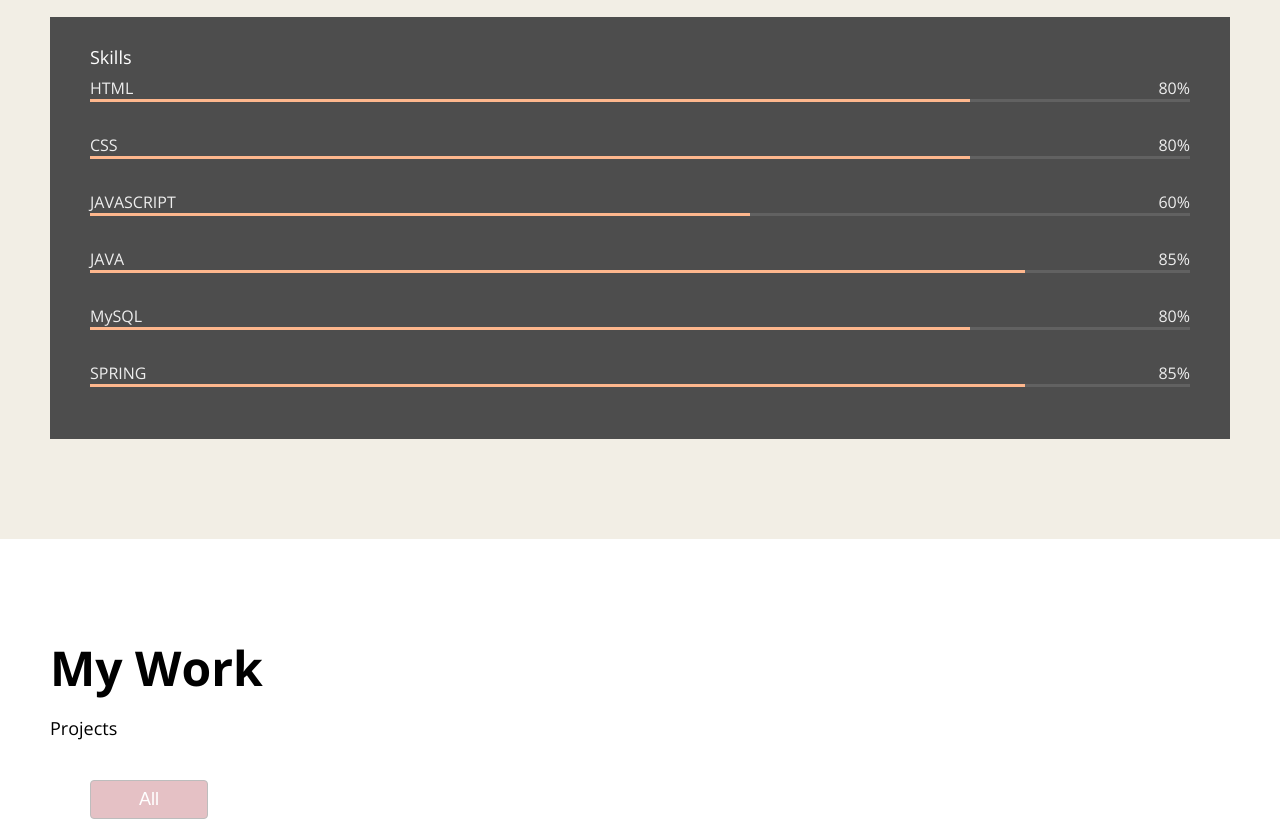
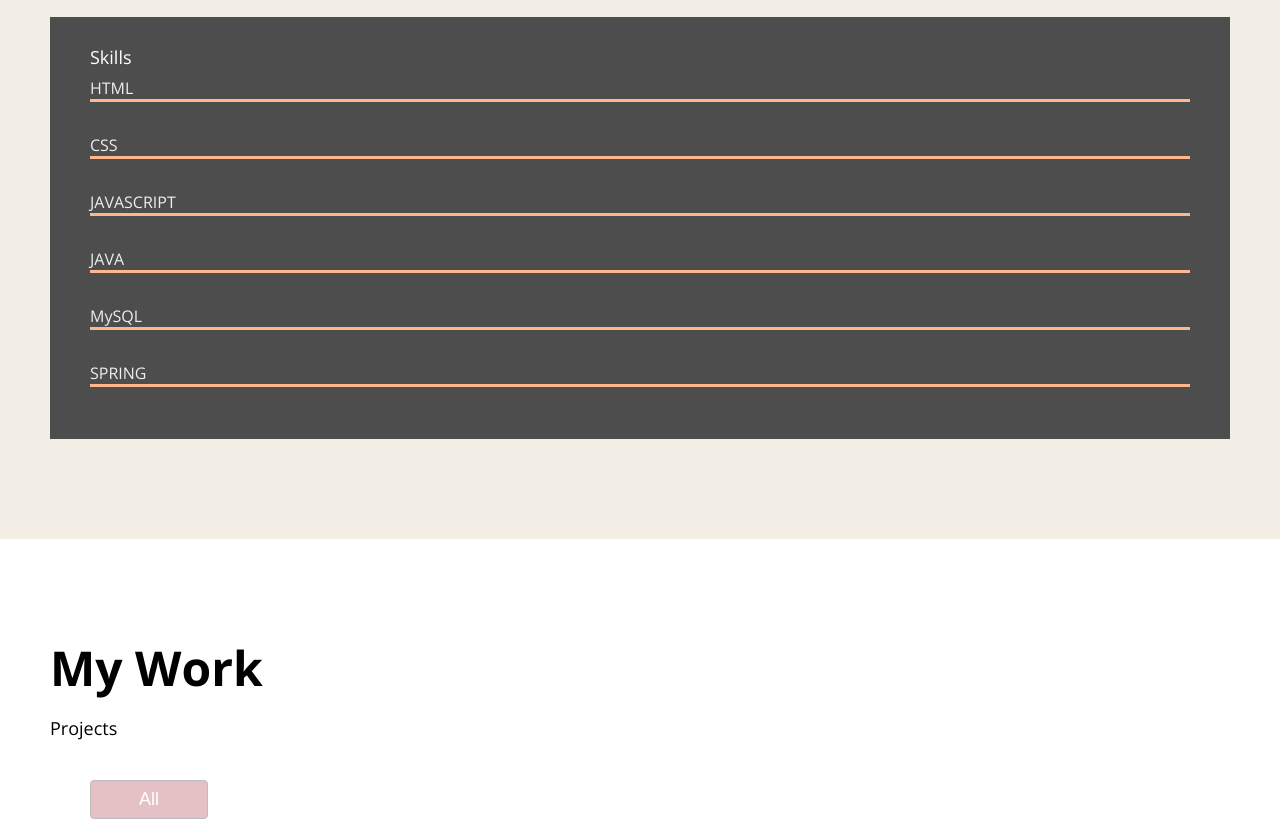
Before and after one commit to dyanilove/dyanilove.github.io, a plain HTML site: page index.html in a window 1280 px wide. Shown: the part 2163-3000 px from the top of the page. Drawn offline with nearby package versions, Linux system fonts and the light colour scheme.

Commit message:
portfolio

```diff
--- a/index.html
+++ b/index.html
@@ -143,55 +143,50 @@
                     <div class="skill">
                         <div class="skill__description">
                             <span>HTML</span>
-                            <span>80%</span>
+                            <!-- <span>80%</span> -->
                         </div>
                         <div class="skill__bar">
-                            <div class="skill__value" style="width: 80%;"></div>
+                            <div class="skill__value" style="width: 100%;"></div>
                         </div>
                     </div>
                     <div class="skill">
                         <div class="skill__description">
                             <span>CSS</span>
-                            <span>80%</span>
                         </div>
                         <div class="skill__bar">
-                            <div class="skill__value" style="width: 80%;"></div>
+                            <div class="skill__value" style="width: 100%;"></div>
                         </div>
                     </div>
                     <div class="skill">
                         <div class="skill__description">
                             <span>JAVASCRIPT</span>
-                            <span>60%</span>
                         </div>
                         <div class="skill__bar">
-                            <div class="skill__value" style="width: 60%;"></div>
+                            <div class="skill__value" style="width: 100%;"></div>
                         </div>
                     </div>
                     <div class="skill">
                         <div class="skill__description">
                             <span>JAVA</span>
-                            <span>85%</span>
                         </div>
                         <div class="skill__bar">
-                            <div class="skill__value" style="width: 85%;"></div>
+                            <div class="skill__value" style="width: 100%;"></div>
                         </div>
                     </div>
                     <div class="skill">
                         <div class="skill__description">
                             <span>MySQL</span>
-                            <span>80%</span>
                         </div>
                         <div class="skill__bar">
-                            <div class="skill__value" style="width: 80%;"></div>
+                            <div class="skill__value" style="width: 100%;"></div>
                         </div>
                     </div>
                     <div class="skill">
                         <div class="skill__description">
                             <span>SPRING</span>
-                            <span>85%</span>
                         </div>
                         <div class="skill__bar">
-                            <div class="skill__value" style="width: 85%;"></div>
+                            <div class="skill__value" style="width: 100%;"></div>
                         </div>
                     </div>
                 </div>
```
